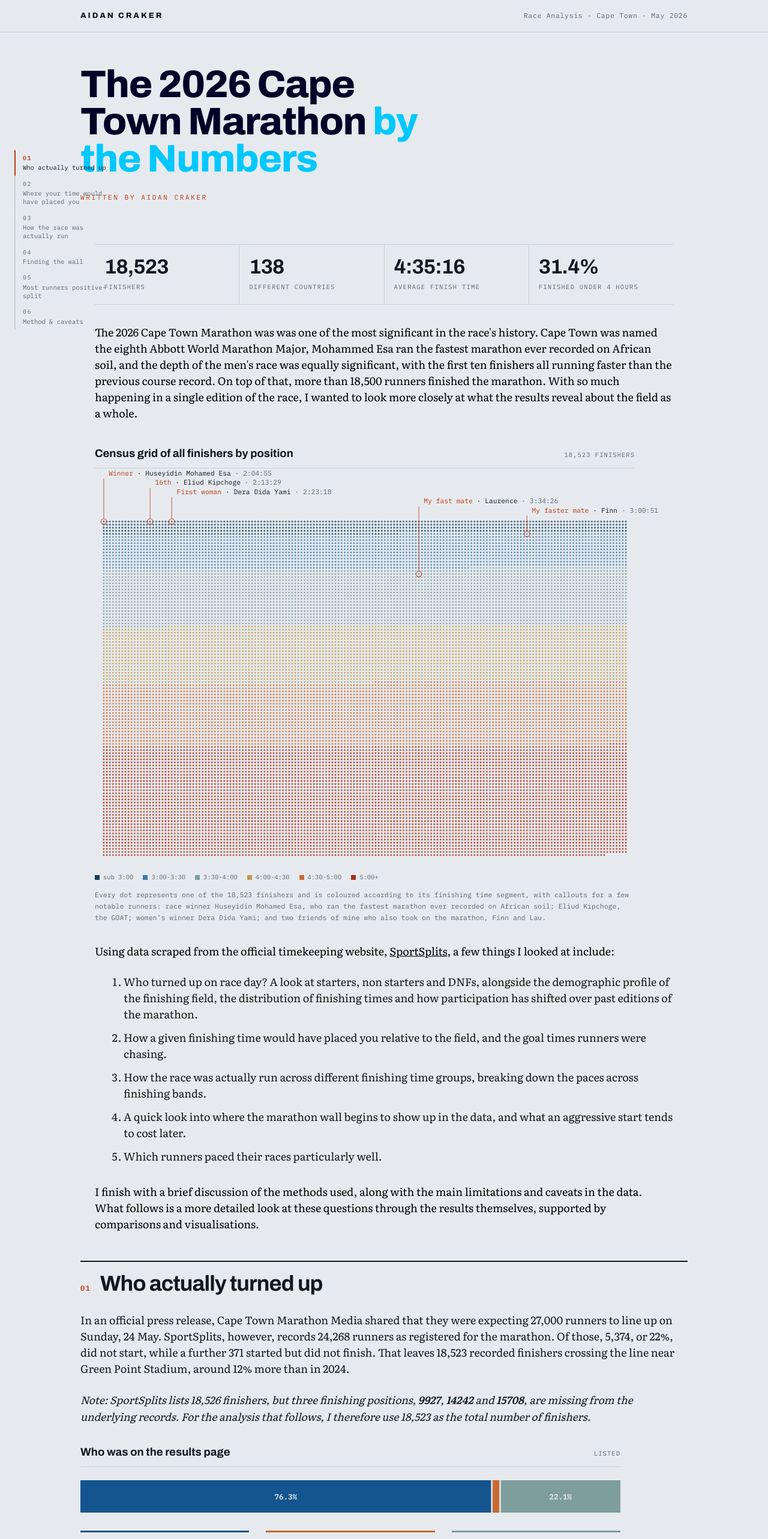
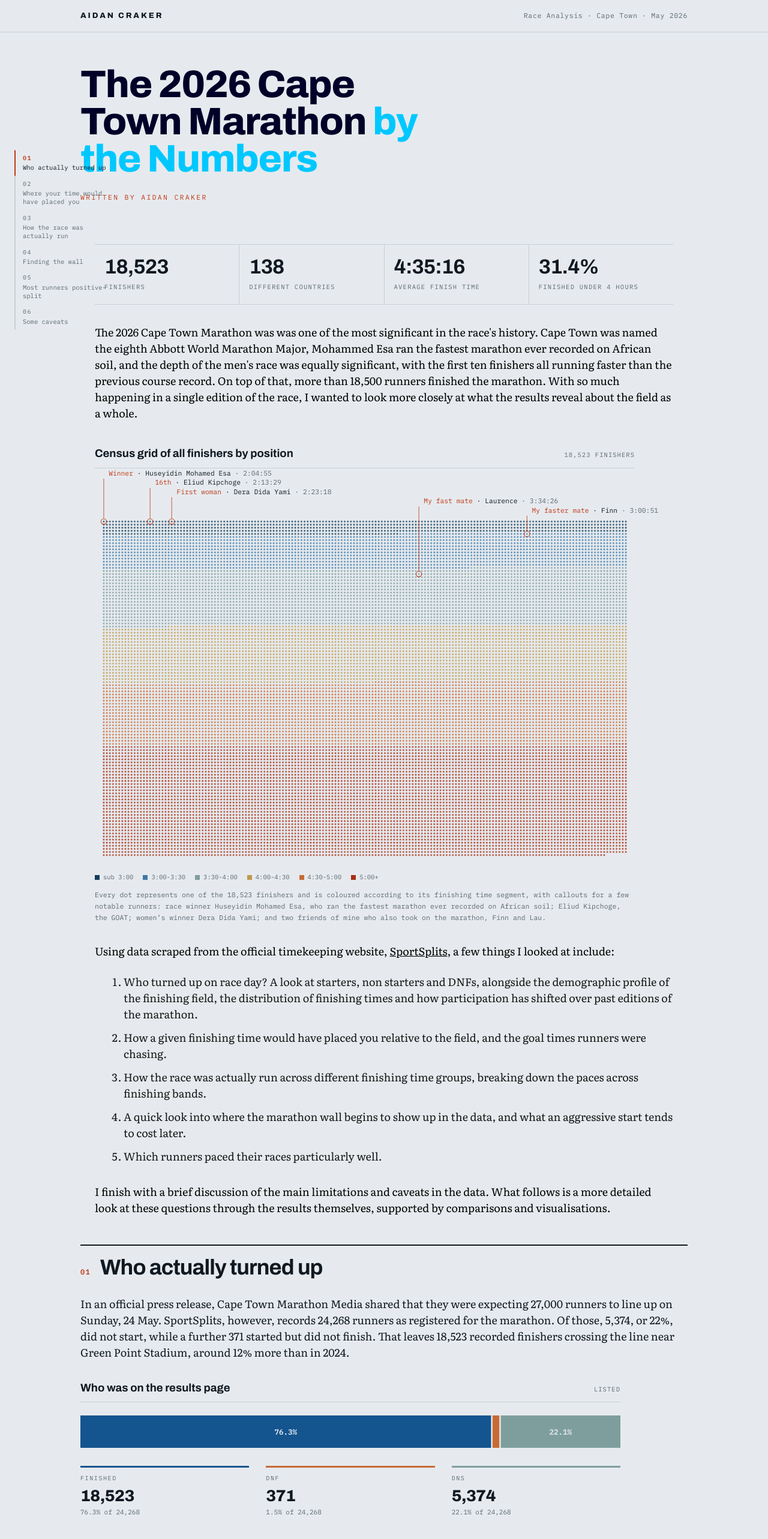
Before and after one commit to a-craker/cpt-marathon-26, a React (Vite) app: page / in a window 1280 px wide. Shown: the top 2566 px of the page at 60% size. Built offline with nearby package versions, Linux system fonts and the light colour scheme.

Commit message:
adding caveats

```diff
--- a/src/App.jsx
+++ b/src/App.jsx
@@ -34,7 +34,7 @@ const SECTIONS = [
   { id: "pacing", num: "03", title: "How the race was actually run" },
   { id: "wall", num: "04", title: "Finding the wall" },
   { id: "splits", num: "05", title: "Most runners positive-split" },
-  { id: "method", num: "06", title: "Method & caveats" },
+  { id: "caveats", num: "06", title: "Some caveats" },
 ];
 
 export default function App() {
@@ -88,7 +88,7 @@ export default function App() {
         </ol>
 
         <p className="text-[18px] leading-normal text-black max-w-none">
-          I finish with a brief discussion of the methods used, along with the main limitations and caveats in the data. What follows is a more detailed look at these questions through the results themselves, supported by comparisons and visualisations.
+          I finish with a brief discussion of the main limitations and caveats in the data. What follows is a more detailed look at these questions through the results themselves, supported by comparisons and visualisations.
         </p>
       </section>
 
@@ -96,10 +96,6 @@ export default function App() {
         <Section id="turnout"   num="01" title="Who actually turned up">
           <p className="text-[18px] leading-normal max-w-none mb-6">
             In an official press release, Cape Town Marathon Media shared that they were expecting 27,000 runners to line up on Sunday, 24 May. SportSplits, however, records 24,268 runners as registered for the marathon. Of those, 5,374, or 22%, did not start, while a further 371 started but did not finish. That leaves 18,523 recorded finishers crossing the line near Green Point Stadium, around 12% more than in 2024.
-          </p>
-
-          <p className="w-full max-w-none italic">
-            Note: SportSplits lists 18,526 finishers, but three finishing positions, <strong>9927</strong>, <strong>14242</strong> and <strong>15708</strong>, are missing from the underlying records. For the analysis that follows, I therefore use 18,523 as the total number of finishers.
           </p>
 
           <Figure
@@ -338,21 +334,22 @@ export default function App() {
           </p>
         </Section>
 
-        <Section id="method" num="06" title="Methods & Caveats">
-          <p className="text-[18px] leading-normal max-w-none mb-6">
-          METHODS AND CAVEATS
+        <Section id="caveats" num="06" title="Caveats">
+          <p className="text-[18px] leading-normal text-black max-w-none mb-6">
+            A few caveats are worth noting:
+          </p>
 
-CAVEATS
-- Note: SportSplits lists 18,526 finishers, but three finishing positions, <strong>9927</strong>, <strong>14242</strong> and <strong>15708</strong>, are missing from   the underlying records. For the analysis that follows, I therefore use 18,523 as the total number of finishers.
-
-- no historical data for 2019 listed
-
-- the split data wasn't entirely consistent for each runner for some reason. only 17,671 had enough split information to calculate segment times and negative split rates
-
-METHODS
-
--
-          </p>
+          <ul className="max-w-none mb-8 space-y-3 list-disc pl-12 text-[18px] leading-normal text-neutral-900">
+            <li>
+              SportSplits lists 18,526 finishers, but three finishing positions, <strong>9927</strong>, <strong>14242</strong> and <strong>15708</strong>, are missing from the underlying records. For the analysis above, I therefore use 18,523 as the total number of finishers.
+            </li>
+            <li>
+              Unfortunately, there is no publicly available results data for the 2019 marathon, so it has been excluded from the analysis.
+            </li>
+            <li>
+              The split data was not entirely consistent for every runner. Only 17,671 finishers had enough split information to calculate segment times and negative split rates, so the remaining 852 were excluded from split-related analyses.
+            </li>
+          </ul>
         </Section>
       </main>
     </div>
```
